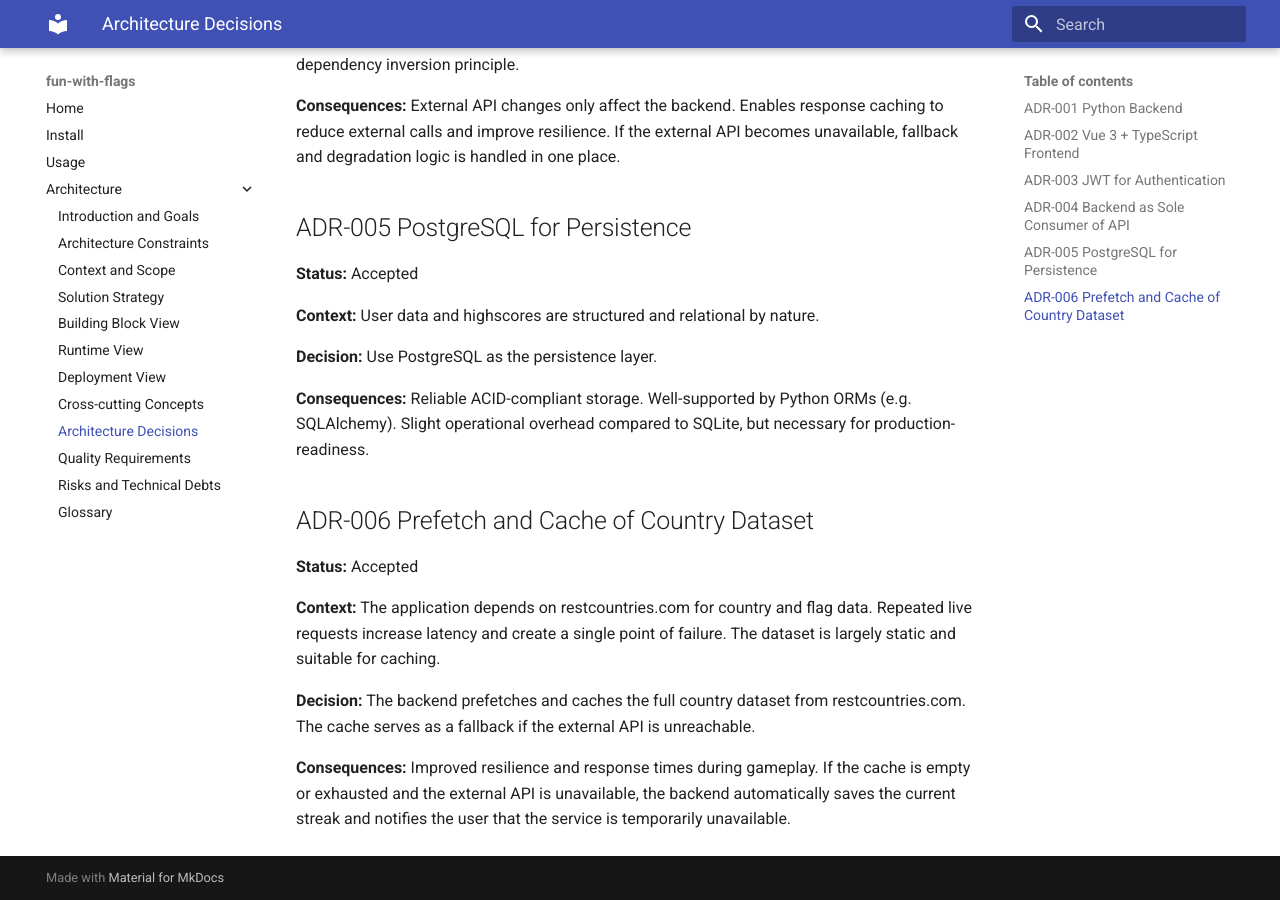
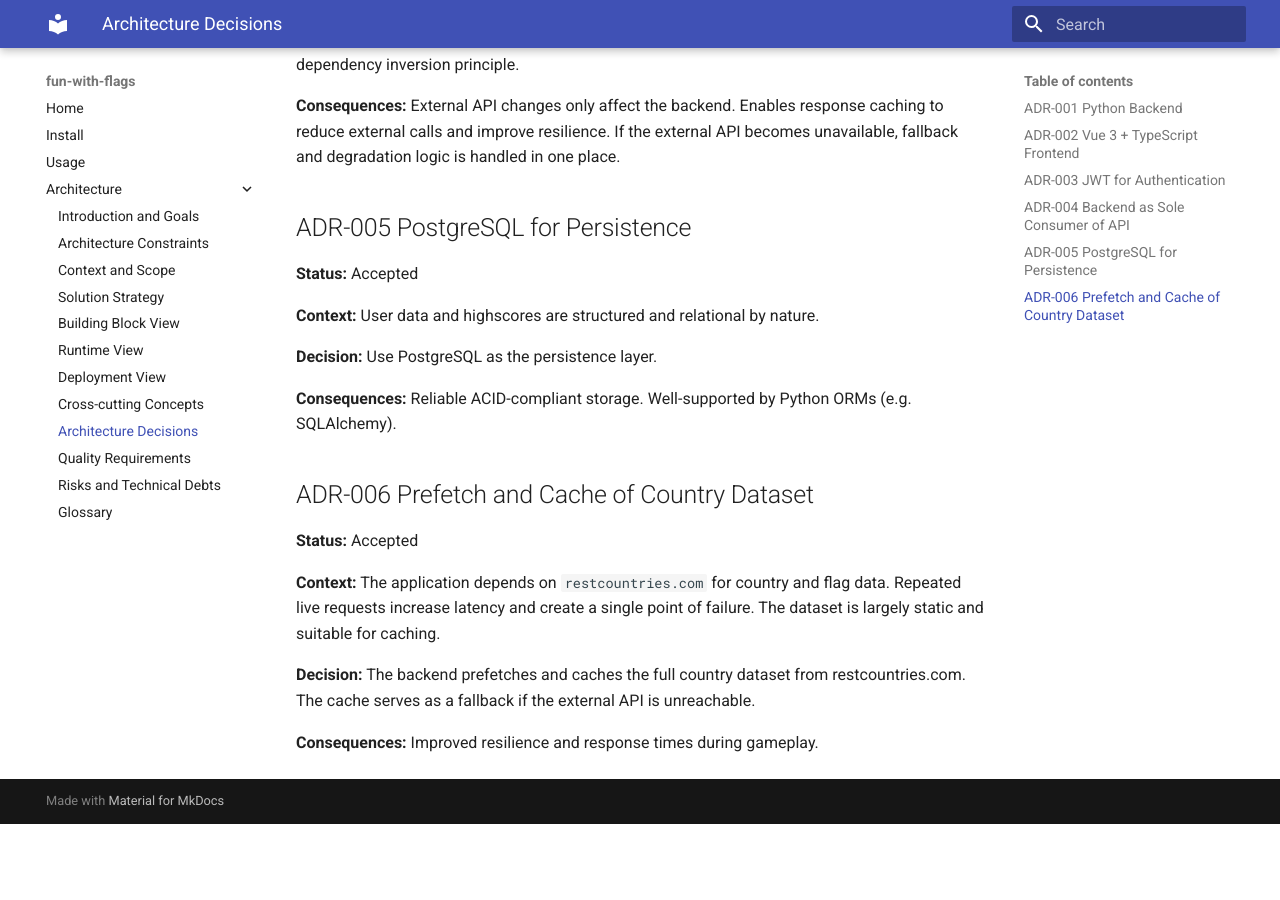
Before and after one commit to r0135tE1/sqs, an MkDocs documentation site: the page built from docs/architecture/09_architecture_decisions.md, in a window 1280 px wide and 900 px high, scrolled down 1191 px. Built offline with MkDocs 1.6.1 and Material for MkDocs 9.7.7, drawn with Linux system fonts in a browser that asks for light colours; after the commit the page ends 2015 px from its top, so only the background shows below that.

Commit message:
updated architecture descisions

```diff
--- a/docs/architecture/09_architecture_decisions.md
+++ b/docs/architecture/09_architecture_decisions.md
@@ -50,14 +50,14 @@
 
 **Decision:** Use PostgreSQL as the persistence layer.
 
-**Consequences:** Reliable ACID-compliant storage. Well-supported by Python ORMs (e.g. SQLAlchemy). Slight operational overhead compared to SQLite, but necessary for production-readiness.
+**Consequences:** Reliable ACID-compliant storage. Well-supported by Python ORMs (e.g. SQLAlchemy).
 
 ## ADR-006 Prefetch and Cache of Country Dataset
 
 **Status:** Accepted
 
-**Context:** The application depends on restcountries.com for country and flag data. Repeated live requests increase latency and create a single point of failure. The dataset is largely static and suitable for caching.
+**Context:** The application depends on `restcountries.com` for country and flag data. Repeated live requests increase latency and create a single point of failure. The dataset is largely static and suitable for caching.
 
 **Decision:** The backend prefetches and caches the full country dataset from restcountries.com. The cache serves as a fallback if the external API is unreachable.
 
-**Consequences:** Improved resilience and response times during gameplay. If the cache is empty or exhausted and the external API is unavailable, the backend automatically saves the current streak and notifies the user that the service is temporarily unavailable.
+**Consequences:** Improved resilience and response times during gameplay.
```
